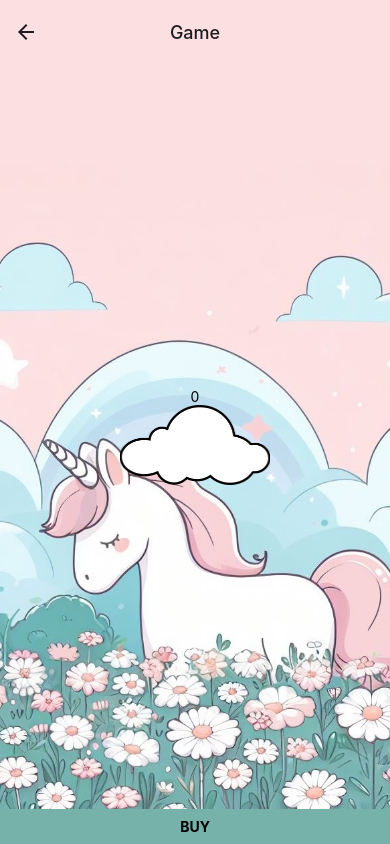
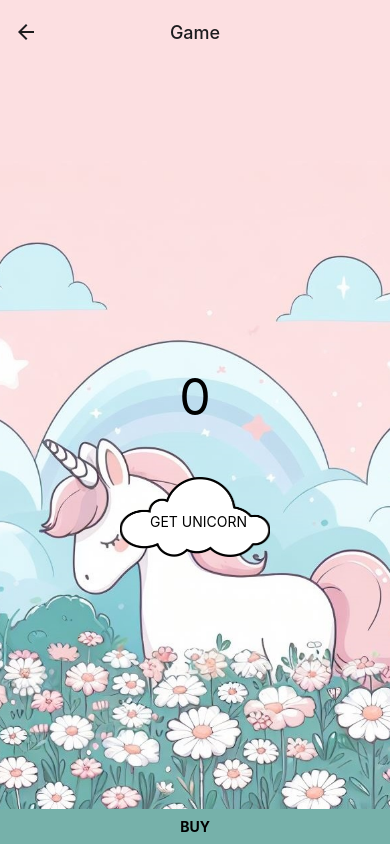
Before and after one commit to 85johsve/ReactNativeClicker, a React Native app: screen /Game in a window 390 px wide. Built offline with nearby package versions, Linux system fonts and the light colour scheme.

Commit message:
add NEW GAME, fixed buttons

```diff
--- a/components/Clicker.tsx
+++ b/components/Clicker.tsx
@@ -4,26 +4,43 @@ import { useGameDispatch, useGameState } from "./GameContext";
 
 export default function Clicker() {
   const { clicks } = useGameState();
-  const [scaleValue] = useState(new Animated.Value(1));
+  const [imageScale] = useState(new Animated.Value(1));
+  const [textScale] = useState(new Animated.Value(1));
   const dispatch = useGameDispatch();
 
   const animatedButton = () => {
-    Animated.timing(scaleValue, {
-      toValue: 0.8,
-      duration: 200,
-      useNativeDriver: true,
-    }).start(() => {
-      Animated.timing(scaleValue, {
-        toValue: 1,
+    Animated.parallel([
+      Animated.timing(imageScale, {
+        toValue: 0.8,
         duration: 200,
         useNativeDriver: true,
-      }).start();
+      }),
+      Animated.timing(textScale, {
+        toValue: 0.8,
+        duration: 200,
+        useNativeDriver: true,
+      }),
+    ]).start(() => {
+      Animated.parallel([
+        Animated.timing(imageScale, {
+          toValue: 1,
+          duration: 200,
+          useNativeDriver: true,
+        }),
+        Animated.timing(textScale, {
+          toValue: 1,
+          duration: 200,
+          useNativeDriver: true,
+        }),
+      ]).start();
     });
   };
 
   return (
     <View style={{ flex: 1, alignItems: "center", justifyContent: "center" }}>
-      <Text>{clicks.amount}</Text>
+      <View style={styles.counterContainer}>
+        <Text style={styles.counterText}>{clicks.amount}</Text>
+      </View>
       <Pressable
         onPress={() => {
           animatedButton();
@@ -35,10 +52,18 @@ export default function Clicker() {
           style={[
             styles.cloudImage,
             {
-              transform: [{ scale: scaleValue }],
+              transform: [{ scale: imageScale }],
             },
           ]}
         />
+        <Animated.View
+          style={[
+            styles.cloudTextContainer,
+            { transform: [{ scale: textScale }] },
+          ]}
+        >
+          <Text>GET UNICORN</Text>
+        </Animated.View>
       </Pressable>
     </View>
   );
@@ -56,4 +81,15 @@ const styles = StyleSheet.create({
     width: 150,
     height: 80,
   },
+  cloudTextContainer: {
+    position: "absolute",
+    top: "45%",
+    left: "20%",
+    alignItems: "center",
+    justifyContent: "center",
+  },
+  counterContainer: { margin: 50 },
+  counterText: {
+    fontSize: 50,
+  },
 });
--- a/components/Reducer.ts
+++ b/components/Reducer.ts
@@ -1,3 +1,5 @@
+import AsyncStorage from "@react-native-async-storage/async-storage";
+
 export type GameData = {
   clicks: { amount: number };
   autoclickers: {
@@ -44,12 +46,17 @@ type DecrementAction = {
   type: "";
 };
 
+type ClearMemory = {
+  type: "clearMemory";
+};
+
 export type KnownAction =
   | ClickAction
   | Increment
   | DecrementAction
   | AutoIncrementAction
-  | LoadStateDataAction;
+  | LoadStateDataAction
+  | ClearMemory;
 
 function calculateTotalCount(data: GameData): number {
   const { clicks, autoclickers } = data;
@@ -107,6 +114,14 @@ export default function reducer(
         ...state,
         ...action.payload,
       };
+
+    case "clearMemory":
+      AsyncStorage.clear().catch((error) => {
+        console.error("Error clearing asyncStorage:", error);
+      });
+
+      return initialState;
+
     default:
       return state;
   }
--- a/screens/HomeScreen.tsx
+++ b/screens/HomeScreen.tsx
@@ -2,16 +2,23 @@ import { NativeStackScreenProps } from "@react-navigation/native-stack";
 import { LinearGradient } from "expo-linear-gradient";
 import { Animated, Pressable, StyleSheet, Text, View } from "react-native";
 import { RootStackParamList } from "../App";
+import { useGameDispatch } from "../components/GameContext";
 
 type Props = NativeStackScreenProps<RootStackParamList, "Home">;
 
 export default function HomeScreen({ navigation }: Props) {
+  const dispatch = useGameDispatch();
+  const handleNewGamePress = () => {
+    dispatch({ type: "clearMemory" });
+    navigation.navigate("Game");
+  };
   return (
     <View style={{ flex: 1, alignItems: "center", justifyContent: "center" }}>
       <LinearGradient
         colors={["rgb(252, 223, 225)", "purple"]}
         style={styles.background}
       />
+      <View style={styles.buttonContainer}>
         <Pressable
           style={styles.pressableContainer}
           onPress={() => navigation.navigate("Game")}
@@ -24,6 +31,19 @@ export default function HomeScreen({ navigation }: Props) {
             <Text style={styles.cloudText}>PLAY</Text>
           </View>
         </Pressable>
+        <Pressable
+          style={styles.pressableContainer}
+          onPress={() => handleNewGamePress()}
+        >
+          <Animated.Image
+            source={require("../images/cloud.png")}
+            style={[styles.cloudImage]}
+          />
+          <View style={[styles.cloudTextContainer]}>
+            <Text style={styles.cloudText}>NEW GAME</Text>
+          </View>
+        </Pressable>
+      </View>
     </View>
   );
 }
@@ -51,6 +71,11 @@ const styles = StyleSheet.create({
     justifyContent: "center",
   },
   pressableContainer: {
+    marginVertical: 20,
+    alignItems: "center",
+    justifyContent: "center",
+  },
+  buttonContainer: {
     position: "absolute",
     alignItems: "center",
     justifyContent: "center",
```
Lines whose indentation alone changed are shown as unchanged.
